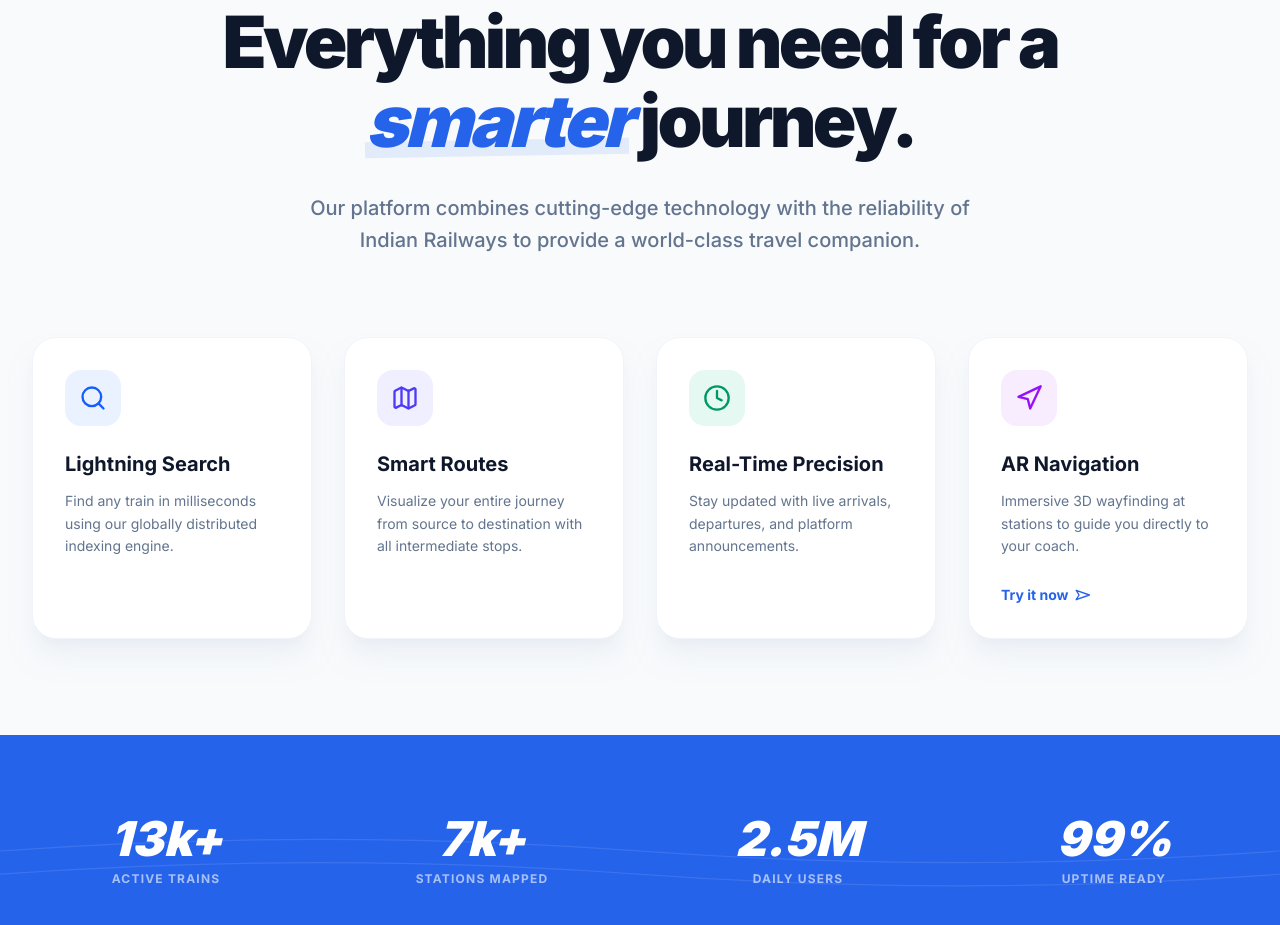
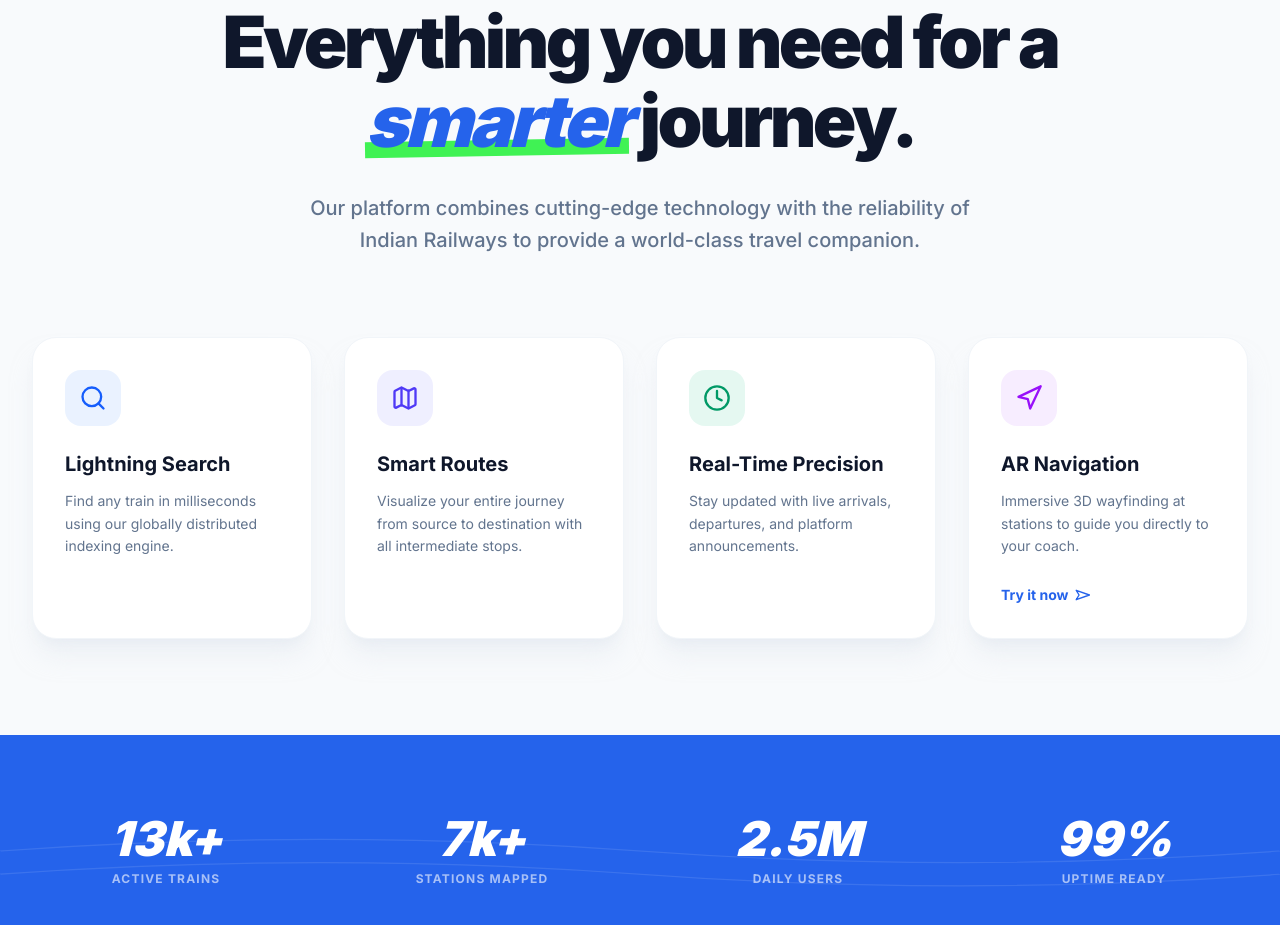
Before and after one commit to Pranav-Patil-13/Railway, a React (Vite) app in the folder railway-navigation/client/: page / in a window 1280 px wide. Shown: the part 960-1885 px from the top of the page. Built offline with nearby package versions, Linux system fonts and the light colour scheme; no server answers.

Commit message:
Update decorative line color for 'smarter'

```diff
--- a/railway-navigation/client/src/pages/Home.tsx
+++ b/railway-navigation/client/src/pages/Home.tsx
@@ -79,7 +79,7 @@ export function Home() {
                             Everything you need for a <br className="hidden md:block" />
                             <span className="relative">
                                 <span className="relative z-10 text-primary italic">smarter</span>
-                                <span className="absolute bottom-2 left-0 w-full h-4 bg-primary/10 -rotate-1"></span>
+                                <span className="absolute bottom-2 left-0 w-full h-4 -rotate-1" style={{ backgroundColor: 'color-mix(in oklab, var(--color-primary) 10%, #4dff00)' }}></span>
                             </span> journey.
                         </h3>
                         <p className="text-slate-500 text-lg sm:text-xl leading-relaxed max-w-2xl mx-auto font-medium">
```
